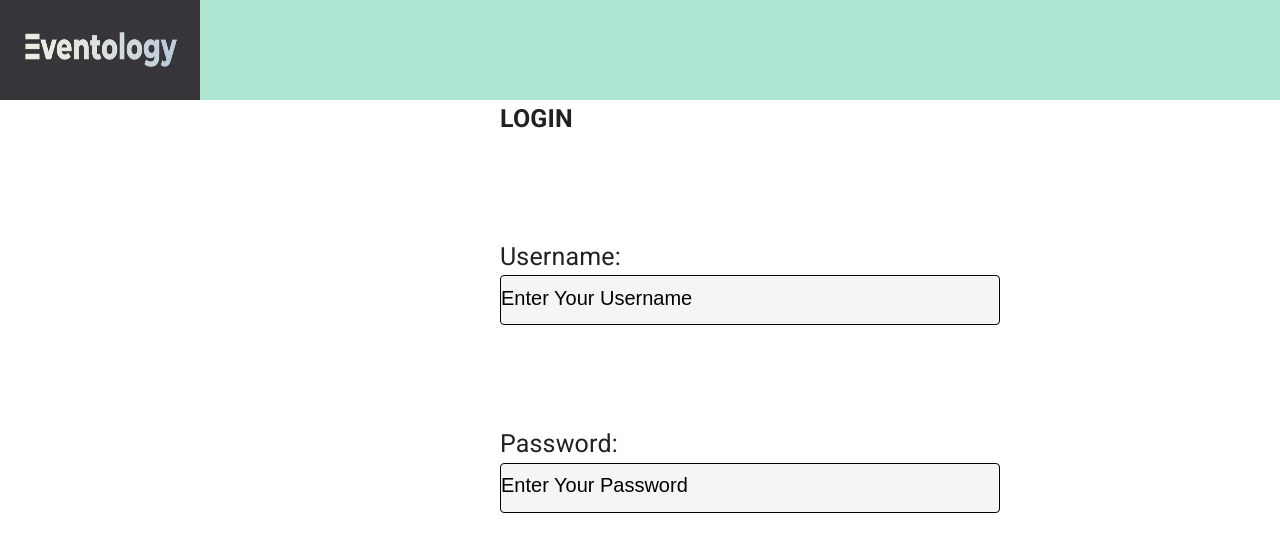
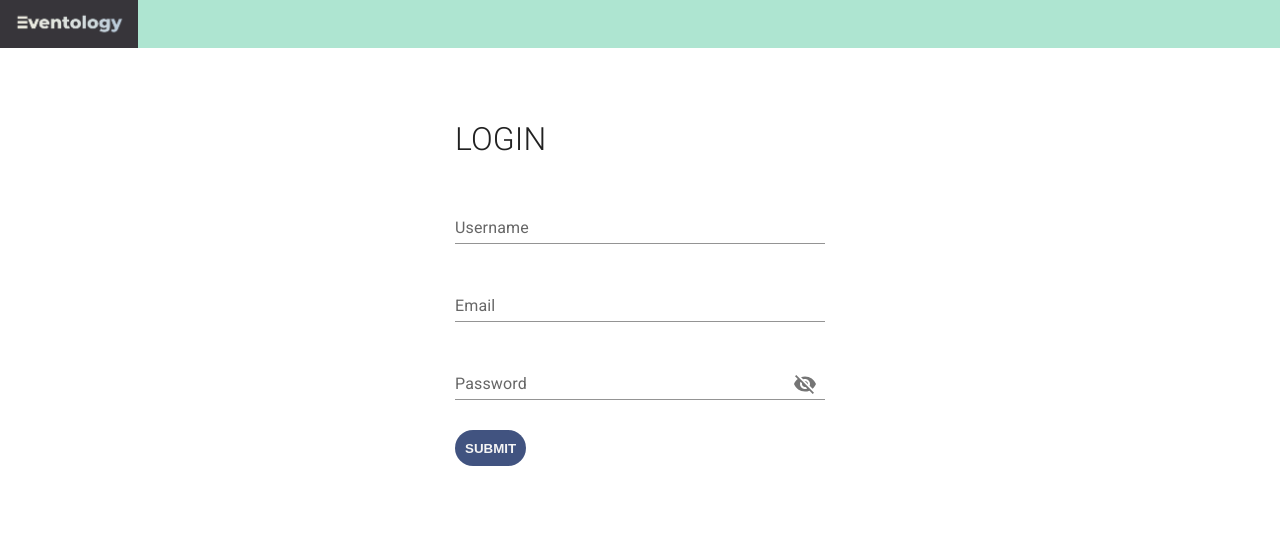
Before and after one commit to Auzel/Event-Finder, a React (Create React App) app: page /LoginPage in a window 1280 px wide. Shown: the top 552 px of the page. Built offline with nearby package versions, Linux system fonts and the light colour scheme.

Commit message:
Login page visually finished

```diff
--- /dev/null
+++ b/src/js/LoginForm.js
@@ -0,0 +1,93 @@
+import React from "react";
+import { TextField, InputAdornment, IconButton, FormHelperText } from "@mui/material";
+import { Visibility, VisibilityOff } from "@mui/icons-material"
+import '../scss/LoginPage.scss'
+import SubmitButton from "./SubmitButton";
+/**
+ * SignupForm is not a component, but a function
+ * that returns the react layout after assigning
+ * the parameter values to the correct react
+ * component. This is simply a way to make the
+ * code more segmented and readable.
+ */
+const LoginForm = ({
+    onSubmit,
+    onChangeUsername,
+    onChangeEmail,
+    onChangePw,
+    onShowPw,
+    errors,
+    user,
+    pwVisibility
+}) => {
+    return (
+        <div>
+            <form onSubmit={onSubmit} className="formLogin">
+                <h1>LOGIN</h1>
+                <FormHelperText error={errors.message ? true : false}>{errors.message}</FormHelperText>
+                <div className="component usernameDiv">
+                    <TextField
+                        variant="standard"
+                        fullWidth={true}
+                        className="input"
+                        name="username"
+                        label="Username"
+                        value={user.username}
+                        onChange={onChangeUsername}
+                        // error is whether it is in error state
+                        error={errors.username ? true : false}
+                        // helperText is the text shown on error
+                        helperText={errors.username}
+                    />
+                </div>
+                <div className="component emailDiv">
+                    <TextField
+                        variant="standard"
+                        fullWidth={true}
+                        className="input"
+                        name="email"
+                        label="Email"
+                        value={user.email}
+                        onChange={onChangeEmail}
+                        error={errors.email ? true : false}
+                        helperText={errors.email}
+                    />
+                </div>
+                <div className="component passwordDiv">
+                    <TextField
+                        variant="standard"
+                        fullWidth={true}
+                        // "password" will have astricks, "input" will not
+                        type={pwVisibility ? "input" : "password"}
+                        // className="input password"
+                        name="password"
+                        label="Password"
+                        value={user.password}
+                        onChange={onChangePw}
+                        error={errors.password ? true : false}
+                        helperText={errors.password}
+                        // Adds an icon at the end of the TextField to toggle visibility
+                        InputProps={{
+                            endAdornment: (
+                                <InputAdornment position="end">
+                                    <IconButton
+                                        aria-label="toggle password visibility"
+                                        onClick={onShowPw}
+                                    >
+                                        {pwVisibility ? <Visibility /> : <VisibilityOff />}
+                                    </IconButton>
+                                </InputAdornment>
+                            )
+                        }}
+                    />
+                </div>
+                <div className="component submitDiv">
+                    <SubmitButton variant="small" text="SUBMIT" />
+                    {/* <Button type="submit" className="buttonSubmit">Submit</Button> */}
+                </div>
+            </form>
+        </div>
+    );
+}
+
+export default LoginForm;
--- a/src/js/LoginPage.js
+++ b/src/js/LoginPage.js
@@ -1,47 +1,225 @@
 // Here we are importing all the required items.
 import React from 'react';
-import { Link } from 'react-router-dom';
-import Eventology from '../assets/Logo_Banner.png';
-import '../scss/LoginPage.scss';
+import LoginForm from './LoginForm';
+import NavBar from "./NavBar.js"
 
+const validator = require("validator");
 
+// import MuiThemeProvider from '@material-ui/core/styles/MuiThemeProvider';
+// import { Link } from 'react-router-dom';
+// import './Styles.scss';
+// import List from './List';
+// import axios from 'axios';
+
+/**
+ * ********************************************
+ *
+ * Implement:
+ *
+ * https://codesandbox.io/s/2oow9n5p7r?file=/src/SignUpContainer.js
+ *
+ * ********************************************
+ */
 
 // Here we are creating a react class called App.
-class LoginPage extends React.Component
+export default class LoginPage extends React.Component
 {
+  constructor(props) {
+    super(props);
+
+    // State contains any mutable value in the form
+    this.state = {
+      // Contains error messages for specific components.
+      // Specify component by setting the key to that component
+      // name and the value to the error message to display.
+      errors: {},
+      // Contains the key/value pairs for inputed values.
+      user: {
+        username: "",
+        email: "",
+        password: "",
+      },
+      // Value for whether the password should be astricts
+      showPw: false
+    }
+
+    // bind the handlers to 'this'.
+    this.handleChangeUsername = this.handleChangeUsername.bind(this);
+    this.handleChangeEmail = this.handleChangeEmail.bind(this);
+    this.handlePwChange = this.handlePwChange.bind(this);
+    this.handleShowPw = this.handleShowPw.bind(this);
+    this.submitLoginForm = this.submitLoginForm.bind(this);
+    this.validateLoginForm = this.validateLoginForm.bind(this);
+  }
+
+  // Write the handlers and functionality for everything.
+
+  /**
+   * Called when a TextField input is changed. Updates the state
+   * to the given input.
+   *
+   * @param {*} event the calling TextField
+   */
+  handleChangeUsername(event) {
+    // get the calling TextField
+    const field = event.target.name;
+    const user = this.state.user;
+    user[field] = event.target.value;
+
+    this.setState({
+      user
+    });
+  }
+
+  handleChangeEmail(event) {
+    // get the calling TextField
+    const field = event.target.name;
+    const user = this.state.user;
+    user[field] = event.target.value;
+
+    this.setState({
+      user
+    });
+
+    // Validate the email
+    let errors = this.state.errors;
+    if (
+      event.target.value &&
+      !validator.isEmail(event.target.value)
+    ) {
+      errors['email'] = "Please provide a correct email address.";
+    } else {
+      errors['email'] = "";
+    }
+
+    this.setState({
+      errors: errors
+    })
+  }
+
+  /**
+   * Called when the password TextField input value is changed. Updates
+   * the state of the password to the inputted value, but also updates
+   * state values that are used in the component to show password criteria.
+   *
+   * @param {*} event the calling TextField (should be the password)
+   */
+  handlePwChange(event) {
+    const field = event.target.name;
+    const user = this.state.user;
+    user[field] = event.target.value;
+
+    this.setState({
+      user
+    });
+
+    // // Validate the password and update the state for radio icons accordingly
+    // let isempty = event.target.value ? false : true;
+    // let hasSpecialChar = this.containsSpecialChars(event.target.value);
+    // let hasCorrectLen = (event.target.value && event.target.value.length >= 8) ? true : false;
+
+    // let errors = this.state.errors;
+    // if (isempty) {
+    //   errors.password = "";
+    // } else if (!hasSpecialChar && !hasCorrectLen) {
+    //   errors.password = "Password must be greater than 8 characters and contain one special character.";
+    // } else if (!hasSpecialChar) {
+    //   errors.password = "Password must contain one special character.";
+    // } else if (!hasCorrectLen) {
+    //   errors.password = "Password must be greater than 8 characters.";
+    // } else {
+    //   errors.password = ""
+    // }
+
+    // this.setState({
+    //   errors: errors
+    // })
+  }
+
+  /**
+   * Changes the state of password visibility to the opposite.
+   *
+   * @param {*} event the icon which swaps visibility state of password chars.
+   */
+  handleShowPw(event) {
+    event.preventDefault();
+    this.setState(state =>
+      Object.assign({}, state, {
+        showPw: !this.state.showPw
+      }))
+  }
+
+  /**
+   * Called after validation of input values given for user. Communicates
+   * with the user authentication database and performs functions based on
+   * the response.
+   *
+   * @param {dictionary} user Key/value pairs for username, password, email
+   * that will be submitted to the database.
+   */
+  submitLoginForm(user) {
+    console.log("submitting...");
+  }
+
+  /**
+   * Called imediately after the submit button is pressed. This function
+   * cancels the default submit response and instead runs the function here
+   * which validates the username, email, and password before running
+   * submitSignupForm.
+   *
+   * @param {*} event the submit button
+   */
+  validateLoginForm(event) {
+    event.preventDefault();
+    let errors = this.state.errors;
+    errors.message = "";
+
+    let hasError = false;
+    for (const [key, value] of Object.entries(errors)) {
+      if (value != "") hasError = true;
+    }
+
+    let hasAllInfo = true;
+    for (const [key, value] of Object.entries(this.state.user)) {
+      if (value == "") hasAllInfo = false;
+    }
+
+    if (hasError || !hasAllInfo) {
+      errors.message = "Please satisfy all requirements.";
+    } else {
+      console.log("no errors");
+      // Actually submit the form
+      var user = {
+        usr: this.state.user.username,
+        pw: this.state.user.password,
+        email: this.state.user.email
+      }
+      this.submitSignupForm(user);
+    }
+    this.setState({
+      errors: errors
+    });
+  }
 
   render ()   // Here is the start of the render().
   {
     // Here we are returning the format of the List View.
     return (
       <div>
-        <div className="headerTwo">
-
-          <Link to={'/'}>
-
-            <img src={Eventology} className='headerImageTwo' alt="HI"/>
-
-          </Link>
-
-        </div>
-
-        <div className="login">
-
-          <h6>LOGIN</h6>
-
-          <p>Username:</p>
-
-          <input placeholder="Enter Your Username"/>
-
-          <p>Password:</p>
-
-          <input placeholder="Enter Your Password"/>
-
-        </div>
-
+        <NavBar variant="blank" logoLink="/" />
+        <LoginForm
+          // Pass the state values and handler functions as parameters
+          // to assign to each component.
+          onSubmit={this.validateLoginForm}
+          onChangeUsername={this.handleChangeUsername}
+          onChangeEmail={this.handleChangeEmail}
+          onChangePw={this.handlePwChange}
+          onShowPw={this.handleShowPw}
+          errors={this.state.errors}
+          user={this.state.user}
+          pwVisibility={this.state.showPw}
+        />
       </div>
     );
   }
 }
-
-export default LoginPage;   // Here we are exporting the class called Gallery.
--- a/src/scss/LoginPage.scss
+++ b/src/scss/LoginPage.scss
@@ -1,66 +1,43 @@
-*
-{
-    padding: 0;
-    margin: 0;
+* {
+    // margin: 15px;
 }
 
-html
-{
-  scroll-behavior: smooth;
+.formLogin {
+    width: 400px;
+    height: 100%;
+    margin: 0px auto;
+    margin-top: 100px;
+    display: flex;
+    flex-direction: column;
+    justify-content: flex-start;
+    align-items: center;
+    // border: 1px solid purple;
+    // box-shadow: 0px 0px 2px black ;
 }
 
-body
-{
-    background-color: #F5F5F5;
-    margin: 0%;
-    // padding-top: 100px;
+h1 {
+    // font-size: 16px;
+    // border: 1px solid black;
+
+    margin: 15px;
+    align-self: baseline;
+    font-weight: 100;
 }
 
-.headerTwo
-{
-    background-color: #AEE5D1;
-    width: 100%;
-    height: 100px;
-    position: fixed;
-    z-index: 99;
-    top: 0;
+.component {
+    display: flex;
+    justify-content: center;
+    align-items: center;
+    margin: 15px;
+    width: calc(100% - 30px);
+    // border: 1px solid black;
+    &.passwordDiv {
+        flex-direction: column;
+    }
+    &.submitDiv {
+        display: flex;
+        flex-direction: row;
+        justify-content: space-between;
+        // border: 1px solid red;
+    }
 }
-
-.headerImageTwo
-{
-    height: 100%;
-    width: 200px;
-}
-
-.login h6
-{
-    font-size: 25px;
-    margin-left: 500px;
-    margin-top: 100px;
-}
-
-.login p
-{
-    font-size: 25px;
-    margin-left: 500px;
-    margin-top: 100px;
-}
-
-::placeholder
-{
-    color: black;
-    font-size: 20px;
-    opacity: 100;
-  }
-
-.login input
-{
-    background-color: #F5F5F5;
-    margin-left: 500px;
-    border: 1px solid black;
-    border-radius: 4px;
-    box-sizing: border-box;
-    height: 50px;
-    width: 500px;
-    color: black;
-}
```
